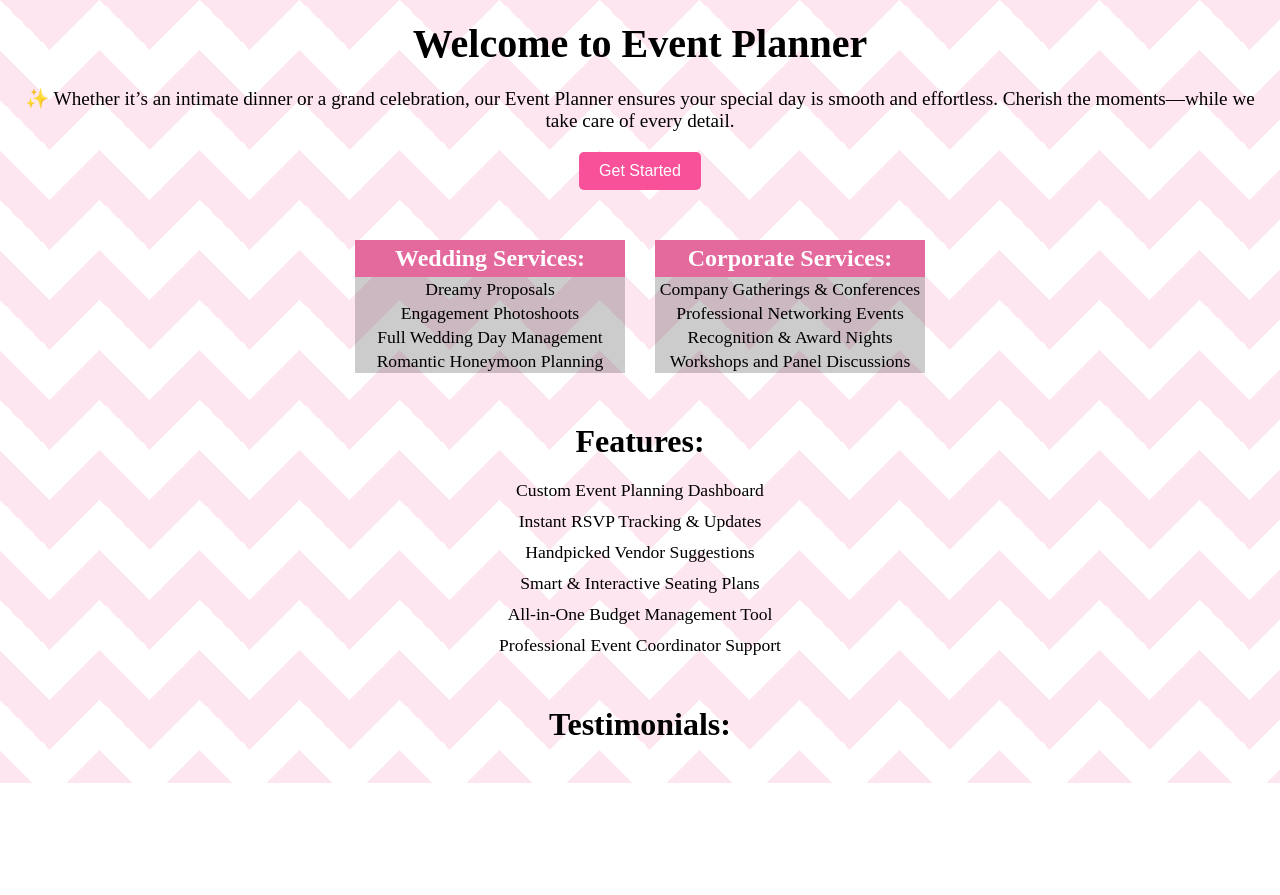
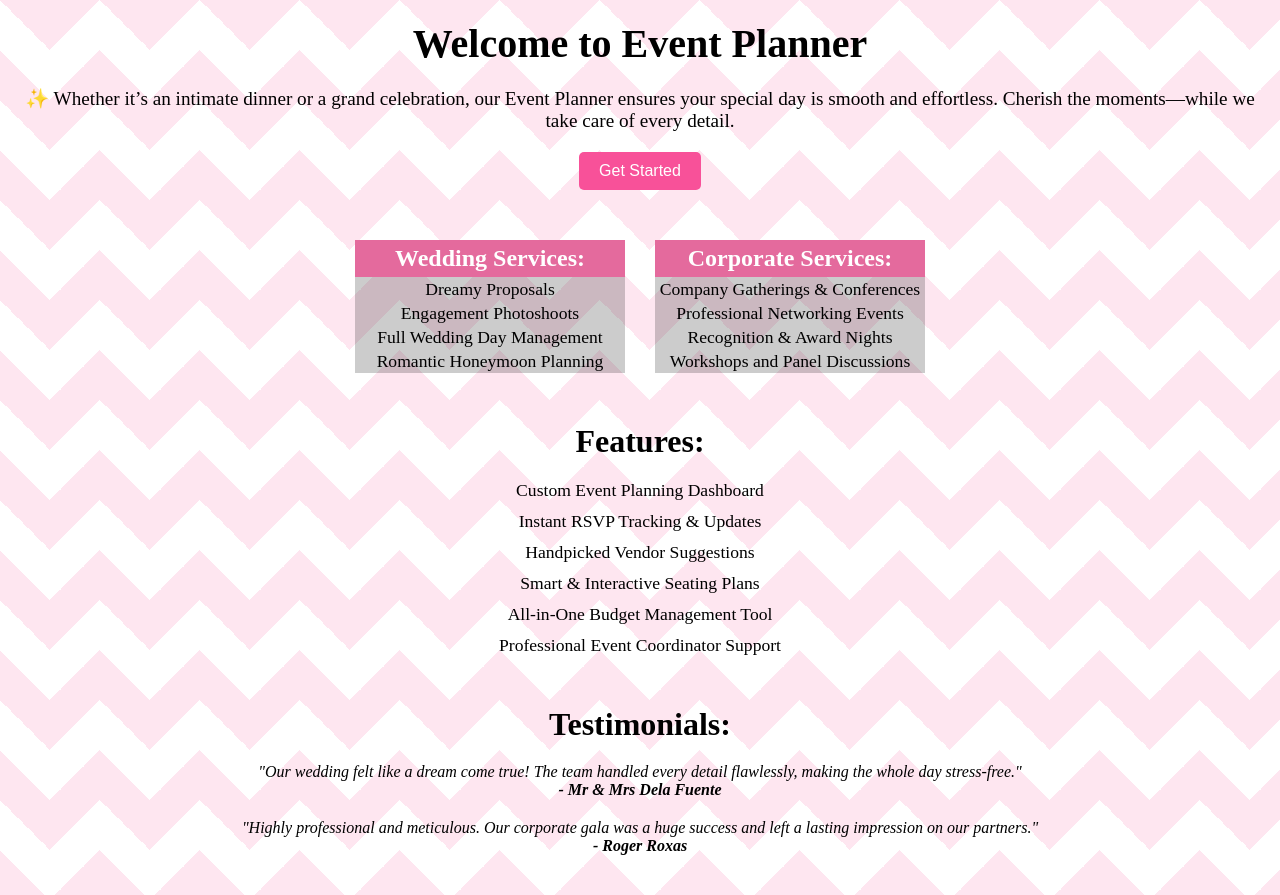
Before and after one commit to MaryroseGavino/event-planner, a React (Vite) app: page / in a window 1280 px wide. Before the commit the page ends 800 px from the top, so only its background shows below. Built offline with nearby package versions, Linux system fonts and the light colour scheme.

Commit message:
testimonials section done added 2 sample testimonies

```diff
--- a/src/Components/EventPlanner.jsx
+++ b/src/Components/EventPlanner.jsx
@@ -45,7 +45,25 @@ const EventPlanner = () => {
       </section>
       <section className="testimonials">
         <h2>Testimonials: </h2>
+        <div className="testimonial">
+          <p>
+            "Our wedding felt like a dream come true! The team handled every
+            detail flawlessly, making the whole day stress-free."
+          </p>
+          <p>
+            <strong>- Mr & Mrs Dela Fuente</strong>
+          </p>
+        </div>
 
+        <div className="testimonial">
+          <p>
+            "Highly professional and meticulous. Our corporate gala was a huge
+            success and left a lasting impression on our partners."
+          </p>
+          <p>
+            <strong>- Roger Roxas</strong>
+          </p>
+        </div>
       </section>
     </div>
   );
```
